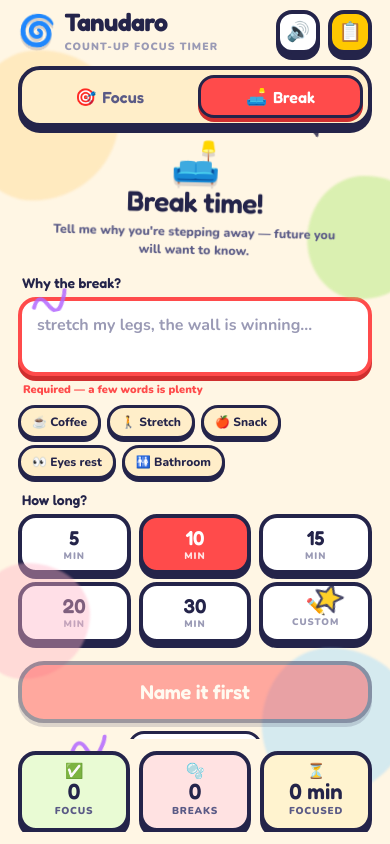
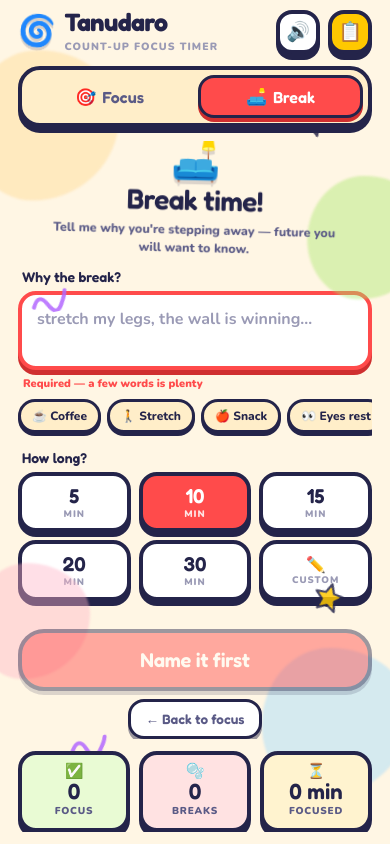
Before and after one commit to munna-68/Tamudaro, a React (Vite) app: page / in a window 390 px wide. Both pictures are taken after a click on the button "🛋️ Take a break". Built offline with nearby package versions, Linux system fonts and the light colour scheme.

Commit message:
Enhance BreakForm layout and styles for improved usability and responsiveness

```diff
--- a/src/components/BreakForm.jsx
+++ b/src/components/BreakForm.jsx
@@ -47,10 +47,11 @@
       initial={{ opacity: 0, y: 26, scale: 0.97 }}
       animate={{ opacity: 1, y: 0, scale: 1 }}
       exit={{ opacity: 0, y: -18, scale: 0.98 }}
-      transition={{ type: 'spring', stiffness: 330, damping: 30 }}
-    >
-      <motion.div
-        className="form-head"
+        transition={{ type: 'spring', stiffness: 330, damping: 30 }}
+      >
+        <div className="form-scroll">
+        <motion.div
+          className="form-head"
         animate={{ rotate: [0, -1.5, 1.5, 0] }}
         transition={{ duration: 3, repeat: Infinity, ease: 'easeInOut' }}
       >
@@ -134,6 +135,8 @@
         </div>
       </div>
 
+      </div>
+
       <div className="action-bar">
         <ChunkyButton
           tone="red"
--- a/src/styles.css
+++ b/src/styles.css
@@ -673,15 +673,34 @@
    -------------------------------------------------------------------------- */
 
 .panel--form {
-  gap: 12px;
+  gap: 0;
   justify-content: flex-start;
   padding-top: 2px;
+  /* Only the fields scroll — the confirm button stays pinned and reachable. */
+  overflow: hidden;
+}
+
+.form-scroll {
+  flex: 1;
+  min-height: 0;
   overflow-y: auto;
+  overflow-x: hidden;
+  display: flex;
+  flex-direction: column;
+  gap: 12px;
+  padding-bottom: 6px;
+  -webkit-overflow-scrolling: touch;
+}
+
+/* Rows keep their natural height — without this the chips strip gets squashed
+   into a sliver when the column runs out of room. */
+.form-scroll > * {
+  flex-shrink: 0;
 }
 
 .form-head {
   text-align: center;
-  padding: 2px 0 4px;
+  padding: 0;
 }
 
 .form-head__emoji {
@@ -763,9 +782,20 @@
 
 .chips {
   display: flex;
-  flex-wrap: wrap;
   gap: 6px;
   margin-top: -4px;
+  /* One scrollable strip instead of two wrapped rows — saves vertical space
+     on short phones. */
+  overflow-x: auto;
+  overflow-y: hidden;
+  flex-wrap: nowrap;
+  padding-bottom: 4px;
+  scrollbar-width: none;
+  -webkit-overflow-scrolling: touch;
+}
+
+.chips::-webkit-scrollbar {
+  display: none;
 }
 
 .chip {
@@ -777,6 +807,8 @@
   font-weight: 800;
   box-shadow: 0 3px 0 var(--ink);
   transition: transform 110ms ease, box-shadow 110ms ease;
+  flex-shrink: 0;
+  white-space: nowrap;
 }
 
 .chip:active {
@@ -1152,21 +1184,70 @@
     font-size: 19px;
   }
 
+  /* The break form is the tallest screen in the app. */
+  .form-scroll {
+    gap: 10px;
+  }
+
+  .form-head {
+    padding: 0 0 2px;
+  }
+
   .form-head__emoji {
-    font-size: 30px;
+    font-size: 24px;
   }
 
   .form-head h2 {
-    font-size: 23px;
+    font-size: 21px;
   }
 
   .form-head p {
     display: none;
   }
 
+  .field__input {
+    padding: 10px 13px;
+  }
+
+  .field__input--area {
+    height: 56px;
+  }
+
+  /* Six across instead of two rows of three — buys back a whole row of
+     vertical space, which is exactly what the duration picker needs on a
+     640px-tall screen. */
+  .duration-grid {
+    grid-template-columns: repeat(6, 1fr);
+    gap: 5px;
+  }
+
   .duration {
-    padding: 8px 4px;
-    font-size: 18px;
+    padding: 8px 1px;
+    font-size: 16px;
+    border-width: 3px;
+    border-radius: 14px;
+    box-shadow: 0 3px 0 var(--ink);
+  }
+
+  .duration em {
+    font-size: 8px;
+    letter-spacing: 0.06em;
+    margin-top: 2px;
+  }
+
+  .duration__input {
+    font-size: 16px;
+  }
+
+  /* Short phones only: the quick-pick strip is a convenience, and dropping it
+     is what keeps the duration picker and confirm button above the fold. */
+  .chips {
+    display: none;
+  }
+
+  .chip {
+    padding: 5px 9px;
+    font-size: 11px;
   }
 }
 
```
